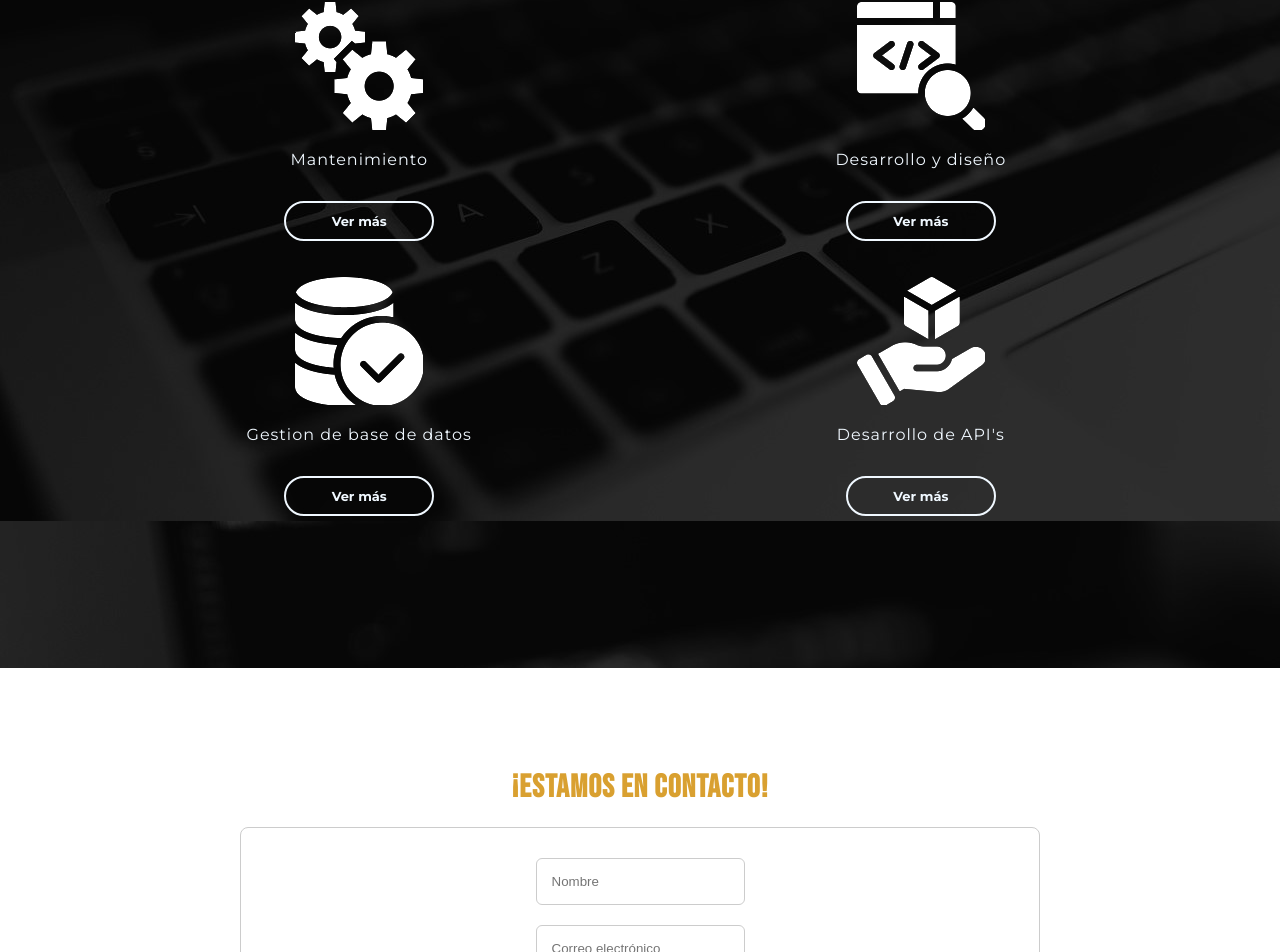
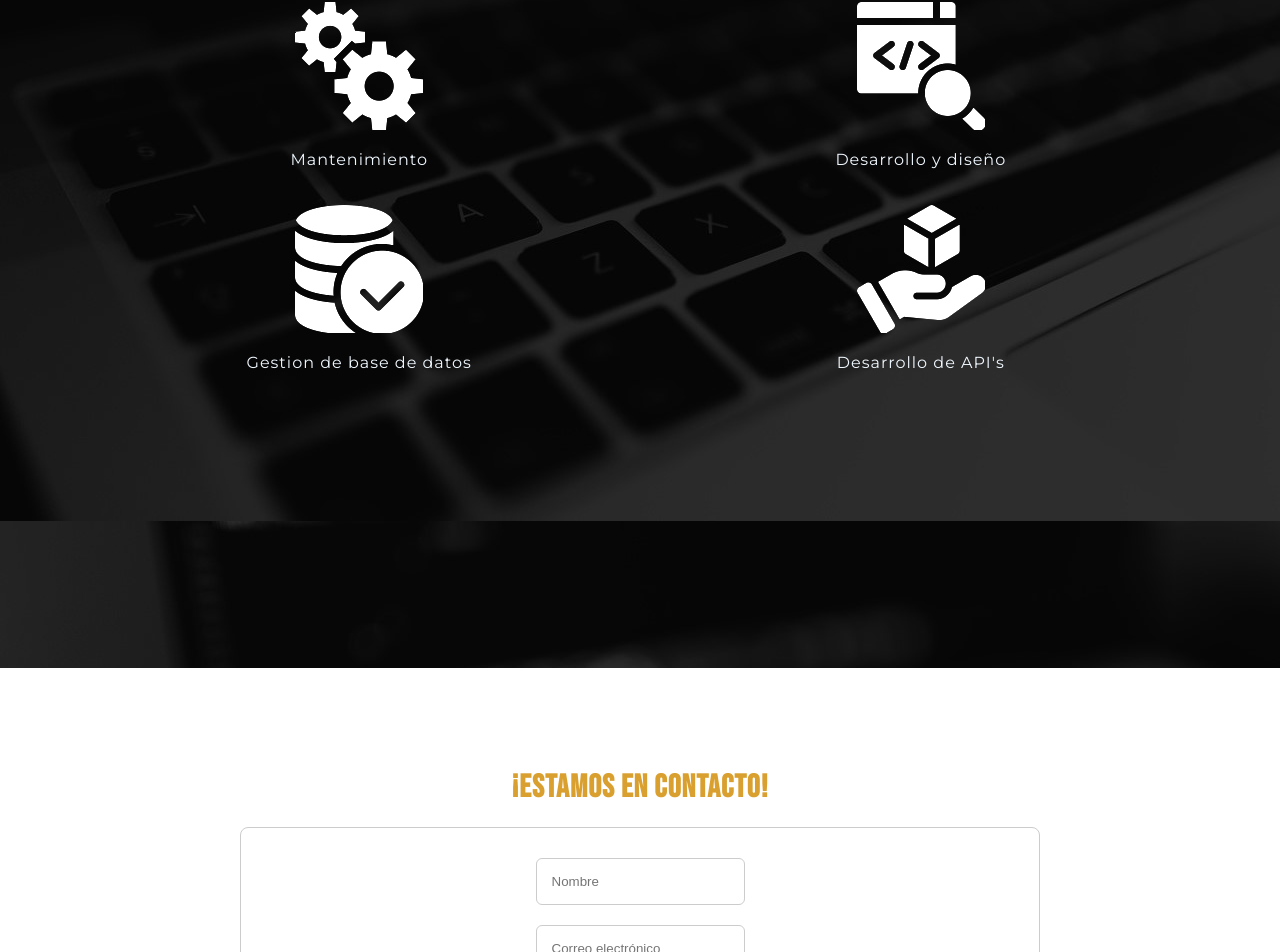
Before and after one commit to marianocoderx/project-portfolio, a React (Vite) app: page / in a window 1280 px wide. Shown: the part 3440-4392 px from the top of the page. Built offline with nearby package versions, Linux system fonts and the light colour scheme.

Commit message:
actualizacion-botones

```diff
--- a/src/components/services.jsx
+++ b/src/components/services.jsx
@@ -57,29 +57,6 @@ export default function ServicesComp() {
 
                   </div>
 
-
-                  <div className="mainContainer-grid-button">
-
-                    <Button
-                      variant="primary"
-                      style={{
-                        backgroundColor:'transparent',
-                        border:'2px solid aliceblue',
-                        width: '150px',
-                        height: '40px',
-                        display: 'flex',
-                        flexDirection: 'column',
-                        justifyContent: 'center',
-                        alignItems: 'center',
-                        margin: 'auto'  // Añade esta línea para centrar horizontalmente
-                      }}
-                    >
-                    Ver más
-                    </Button>
-
-
-                  </div>
-
                 </Card.Body>
 
               </Card>
```
Also changed, not shown: 1 other file (tests, documents, lock files or other folders).
